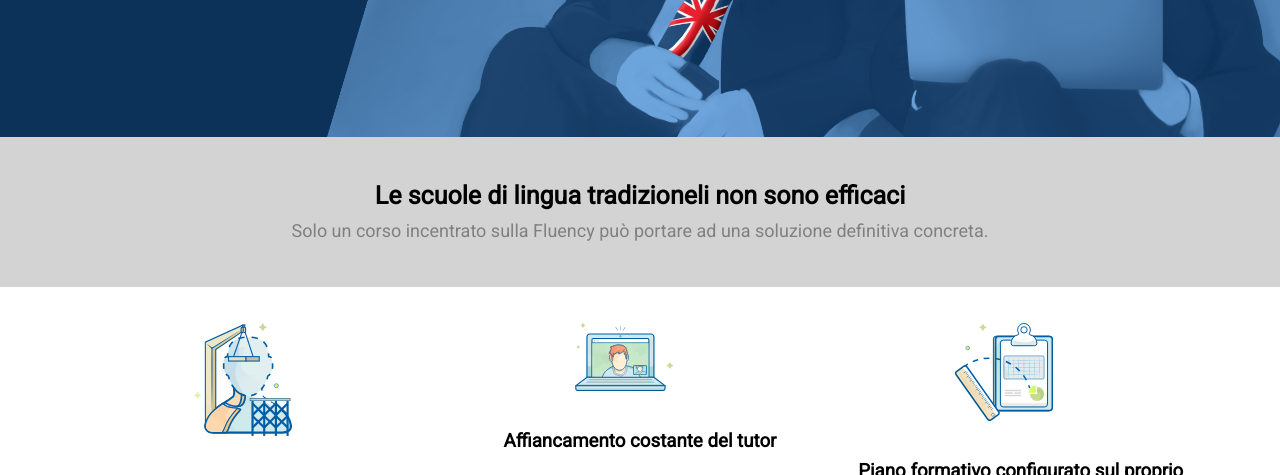
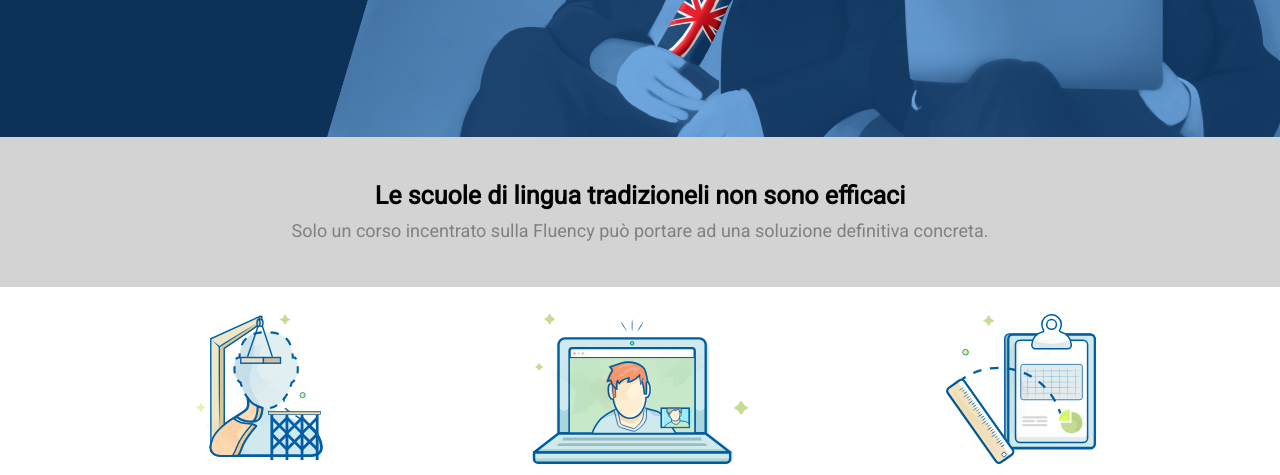
Before and after one commit to Ma-ko92/htmlcss-fluentify, a plain HTML site: page index.html in a window 1280 px wide. Shown: the part 413-888 px from the top of the page. Drawn offline with Linux system fonts and the light colour scheme.

Commit message:
fix bug immagini e main completato

```diff
--- a/css/style.css
+++ b/css/style.css
@@ -135,11 +135,17 @@ header{
 }
 
 .col-img{
-    width: 30%;
-    margin: 12% 30%;
+    height: 150px;
+    width: 100%;
+    margin: 30px 0;
+
+}
+.object-fit{
     object-fit: contain;
+    width: 100%;
+    height: 100%;
 }
-.col h3{
+.col-main h3{
     color: #7cbb02;
     font-size: 25px;
 }
--- a/index.html
+++ b/index.html
@@ -85,7 +85,7 @@
                 <div class="test-bg">
                     <div class="col-main clear-fix">
                         <div class="col-img">
-                            <img  src="img/profile.svg" alt="Profile_image">
+                            <img class="object-fit" src="img/profile.svg" alt="Profile_image">
                         </div>
                         <h3>Piano formativo configurato sul proprio livello</h3>
                         <hr class="line">
@@ -93,7 +93,7 @@
                     </div>
                     <div class="col-main col-middle clear-fix">
                         <div class="col-img">
-                            <img src="img/computer.svg" alt="Computer_image">
+                            <img class="object-fit" src="img/computer.svg" alt="Computer_image">
                         </div>
                         <h3>Affiancamento costante del tutor</h3>
                         <hr class="line">
@@ -101,7 +101,7 @@
                     </div>
                     <div class="col-main clear-fix">
                         <div class="col-img">
-                            <img src="img/doc.svg" alt="Doc_image">
+                            <img class="object-fit" src="img/doc.svg" alt="Doc_image">
                         </div>
                         <h3>Piano formativo configurato sul proprio livello</h3>
                         <hr class="line">
```
